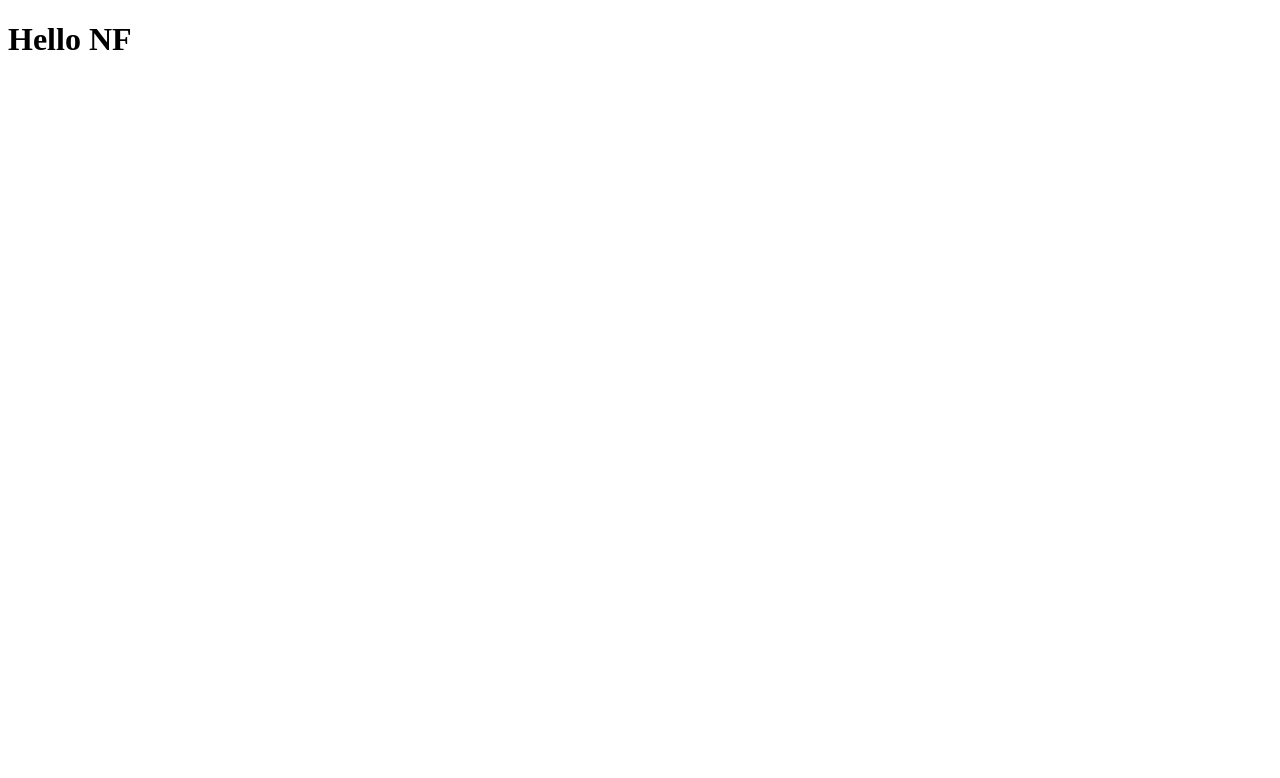
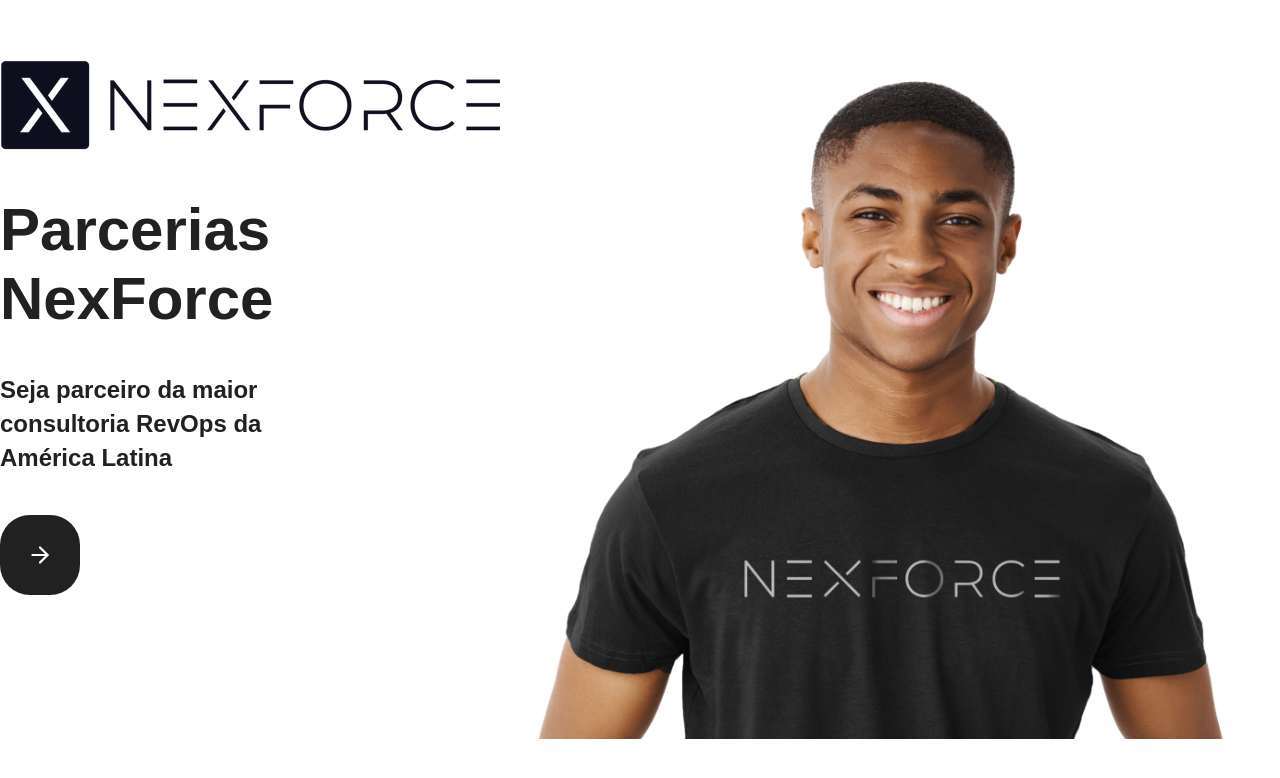
Before and after one commit to lourancosta/case-nexforce-louran-costa-31072024-FRONTEND, a React (Create React App) app: page / in a window 1280 px wide. Shown: the top 778 px of the page. Built offline with nearby package versions, Linux system fonts and the light colour scheme.

Commit message:
feat: created landing page

```diff
--- a/package.json
+++ b/package.json
@@ -12,6 +12,8 @@
     "@types/react-dom": "^18.0.0",
     "react": "^18.3.1",
     "react-dom": "^18.3.1",
+    "react-icons": "^5.2.1",
+    "react-router-dom": "^6.26.0",
     "react-scripts": "5.0.1",
     "typescript": "^4.4.2",
     "web-vitals": "^2.1.0"
--- a/public/index.html
+++ b/public/index.html
@@ -3,6 +3,12 @@
   <head>
     <meta charset="utf-8" />
     <meta name="viewport" content="width=device-width, initial-scale=1" />
+    <link rel="preconnect" href="https://fonts.googleapis.com" />
+    <link rel="preconnect" href="https://fonts.gstatic.com" crossorigin />
+    <link
+      href="https://fonts.googleapis.com/css2?family=Lato:ital,wght@0,100;0,300;0,400;0,700;0,900;1,100;1,300;1,400;1,700;1,900&display=swap"
+      rel="stylesheet"
+    />
     <title>NexForce Partners</title>
   </head>
   <body>
--- a/src/App.tsx
+++ b/src/App.tsx
@@ -1,9 +1,28 @@
 import React from "react";
+import { FiArrowRight } from "react-icons/fi";
+
+import "./styles/global.css";
+import "./styles/pages/landing.css";
+
+import logoImg from "./images/nf-logo.png";
+import landingImage from "./images/nf-man.png";
 
 function App() {
   return (
-    <div className="App">
-      <h1>Hello NF</h1>
+    <div id="page-landing">
+      <div className="content-wrapper">
+        <img src={logoImg} alt="NexForce" />
+        <main>
+          <h1>Parcerias NexForce</h1>
+          <p>Seja parceiro da maior consultoria RevOps da América Latina</p>
+          <a href=">" className="enter-partners">
+            <FiArrowRight size={26} color="white" />
+          </a>
+        </main>
+      </div>
+      <div className="landing-image">
+        <img src={landingImage} alt="Parceiro NexForce" />
+      </div>
     </div>
   );
 }
--- /dev/null
+++ b/src/styles/global.css
@@ -0,0 +1,17 @@
+* {
+  margin: 0;
+  padding: 0;
+  box-sizing: border-box;
+}
+
+body {
+  color: #fff;
+  background-color: #ebf2f5;
+}
+
+body,
+input,
+button,
+textarea {
+  font: 600 18px Nunito, sans-serif;
+}
--- /dev/null
+++ b/src/styles/pages/landing.css
@@ -0,0 +1,53 @@
+#page-landing {
+  background-color: #ffffff;
+  width: 100vw;
+  height: 100vh;
+
+  color: #212121;
+  font-family: Nunito, sans-serif;
+  display: flex;
+  justify-content: center;
+  align-items: center;
+}
+
+#page-landing .content-wrapper {
+  max-width: 1100px;
+  height: 100%;
+  max-height: 680px;
+}
+
+#page-landing .content-wrapper main {
+  max-width: 350px;
+}
+
+#page-landing .content-wrapper main h1 {
+  font-size: 60px;
+  margin-top: 40px;
+}
+
+#page-landing .content-wrapper main p {
+  font-size: 24px;
+  line-height: 34px;
+  margin-top: 40px;
+}
+
+.content-wrapper .enter-partners {
+  width: 80px;
+  height: 80px;
+  background-color: #212121;
+  border-radius: 30px;
+  margin-top: 40px;
+
+  display: flex;
+  align-items: center;
+  justify-content: center;
+  transition: 0.2s;
+}
+
+.content-wrapper .enter-partners:hover {
+  background-color: #a6a6a6;
+}
+
+.landing-image img {
+  width: 780px;
+}
```
Also changed, not shown: 1 other file (tests, documents, lock files or other folders).
